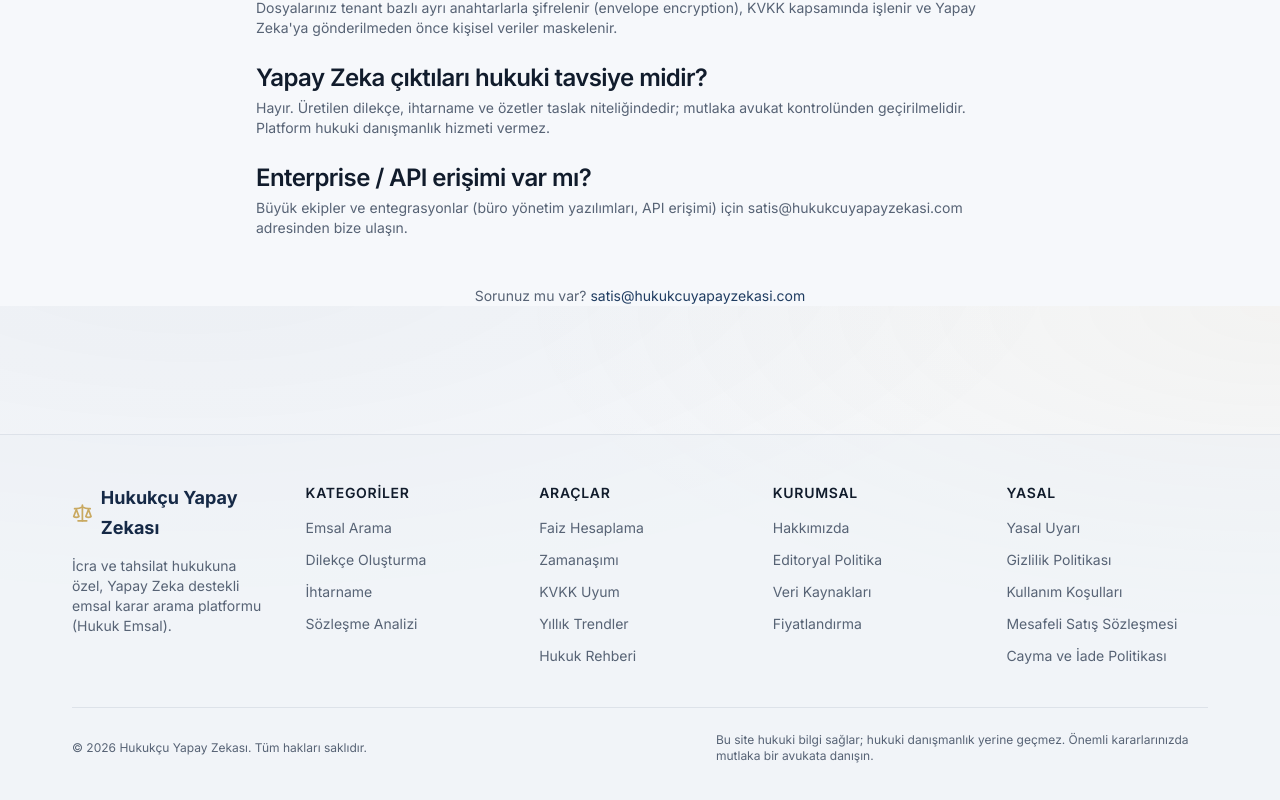
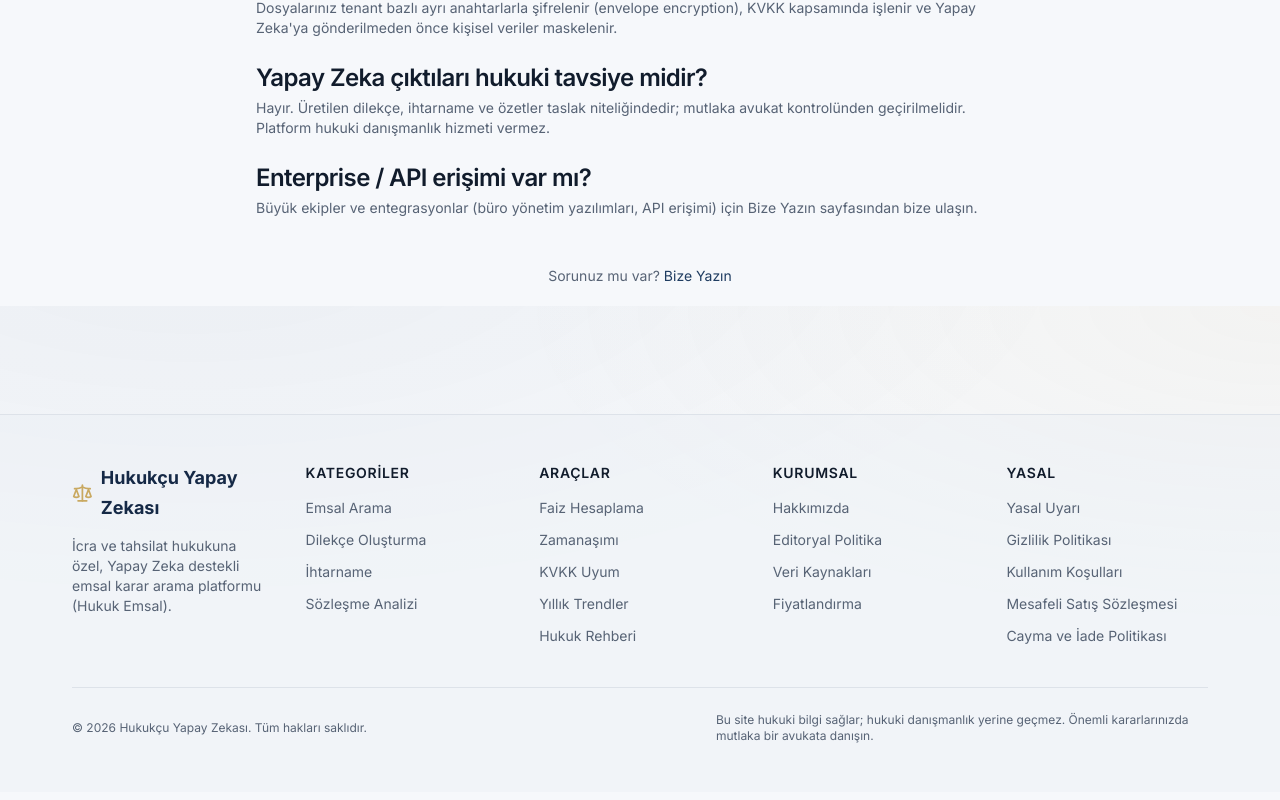
Before and after one commit to frksr/hukuk-emsal-veri, a Next.js app in the folder web/: page /fiyatlandirma in a window 1280 px wide. Shown: the part 1294-2094 px from the top of the page. Built offline with nearby package versions, Linux system fonts and the light colour scheme; no server answers.

Commit message:
Remove sales email, redirect contact to Bize Yazin page

```diff
--- a/web/app/fiyatlandirma/page.tsx
+++ b/web/app/fiyatlandirma/page.tsx
@@ -1,4 +1,5 @@
 import type { Metadata } from "next";
+import Link from "next/link";
 import { Check, X } from "lucide-react";
 
 import { Card } from "@/components/ui/card";
@@ -116,7 +117,7 @@ const FAQS = [
   {
     question: "Enterprise / API erişimi var mı?",
     answer:
-      "Büyük ekipler ve entegrasyonlar (büro yönetim yazılımları, API erişimi) için satis@hukukcuyapayzekasi.com adresinden bize ulaşın.",
+      "Büyük ekipler ve entegrasyonlar (büro yönetim yazılımları, API erişimi) için Bize Yazın sayfasından bize ulaşın.",
   },
 ];
 
@@ -201,9 +202,9 @@ export default function FiyatlandirmaPage() {
 
           <div className="mt-12 text-center text-sm text-muted-foreground">
             Sorunuz mu var?{" "}
-            <a href="mailto:satis@hukukcuyapayzekasi.com" className="text-primary hover:underline">
-              satis@hukukcuyapayzekasi.com
-            </a>
+            <Link href="/panel/oneri" className="text-primary hover:underline">
+              Bize Yazın
+            </Link>
           </div>
         </div>
       </div>
--- a/web/app/panel/ayarlar/abonelik/abonelik-panel.tsx
+++ b/web/app/panel/ayarlar/abonelik/abonelik-panel.tsx
@@ -1,5 +1,6 @@
 "use client";
 import { useEffect, useState } from "react";
+import Link from "next/link";
 import { useRouter, useSearchParams } from "next/navigation";
 import { SATIS_ACIK } from "@/lib/satis-modu";
 import { CheckCircle2, ArrowRight, Loader2, Crown } from "lucide-react";
@@ -628,7 +629,7 @@ export function AbonelikPanel() {
                   </ul>
                   {p.key === "enterprise" ? (
                     <Button asChild className="w-full">
-                      <a href="mailto:satis@hukukcuyapayzekasi.com?subject=Enterprise%20paket">İletişime Geç</a>
+                      <Link href="/panel/oneri">İletişime Geç</Link>
                     </Button>
                   ) : isCurrent ? (
                     <Button disabled className="w-full" variant="outline">Aktif Plan</Button>
```
Also changed, not shown: 1 other file (tests, documents, lock files or other folders).
